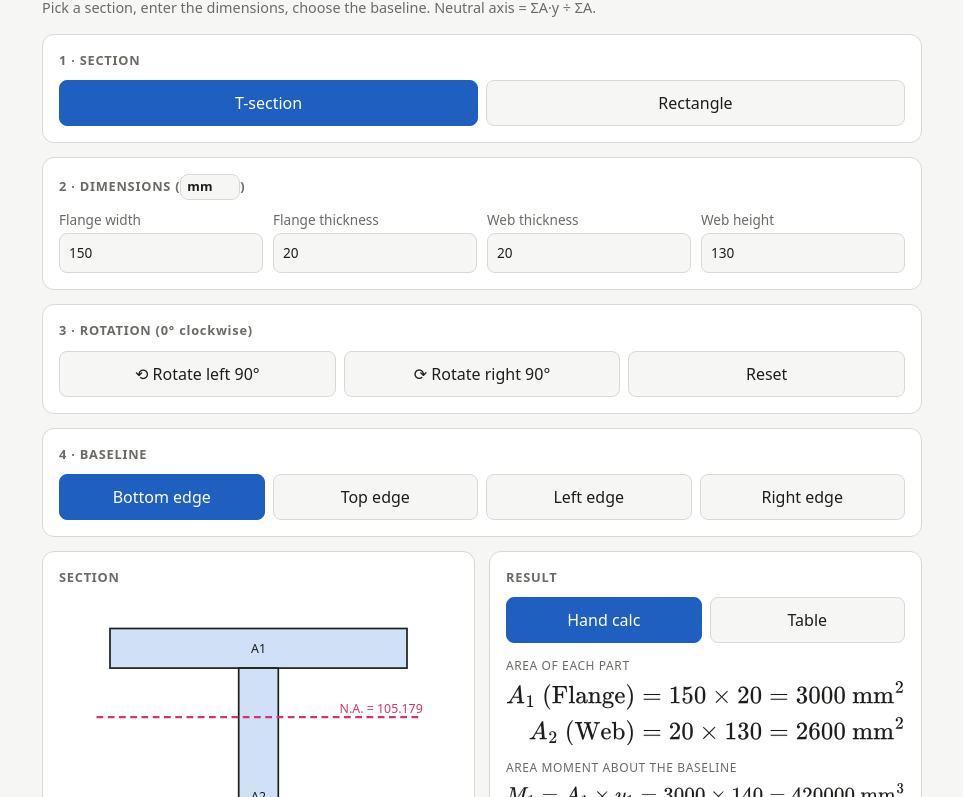
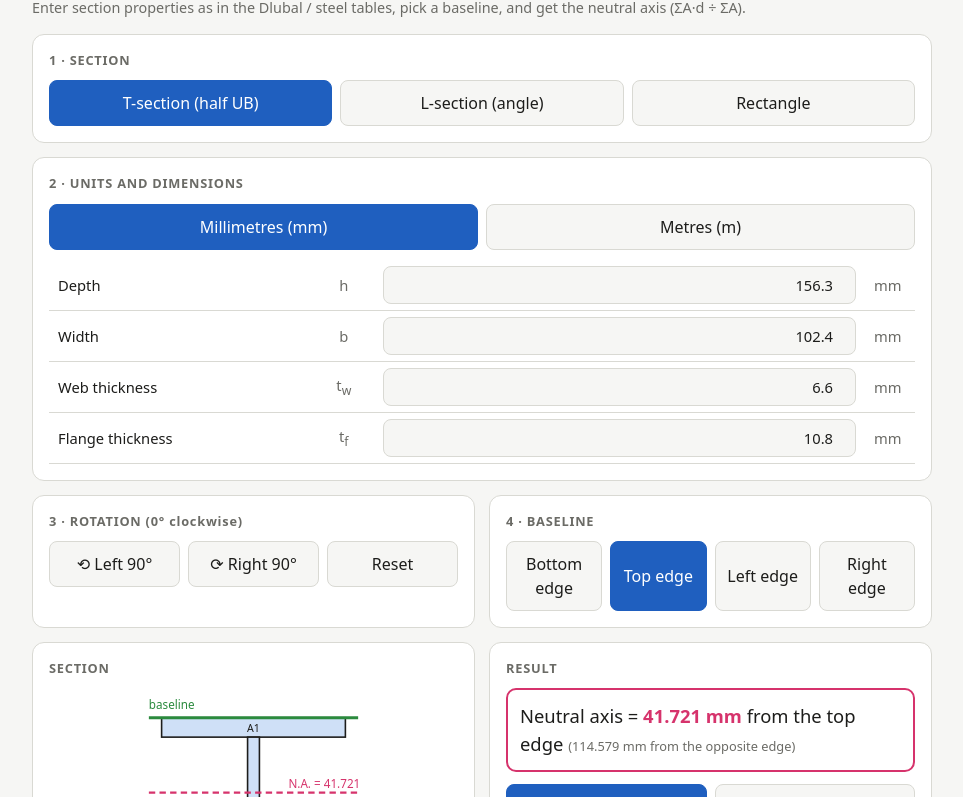
Before and after one commit to iceteawater476/neutralityjatidhongshokore, a plain HTML site: page index.html in a window 1280 px wide. Shown: the part 57-854 px from the top of the page, without its empty margins (158-1121 px from the left). Drawn offline with nearby package versions, Linux system fonts and the light colour scheme.

Commit message:
Update index.html

```diff
--- a/index.html
+++ b/index.html
@@ -1,7 +1,5 @@
 <!DOCTYPE html>
-<html lang="en">
-<head>
-<meta charset="utf-8">
+<html lang="en"><head><meta charset="utf-8">
 <meta name="viewport" content="width=device-width, initial-scale=1, viewport-fit=cover">
 <title>Neutral Axis Calculator</title>
 <style>
@@ -10,168 +8,113 @@
 :root[data-theme="dark"]{--bg:#161616;--card:#222;--tx:#eee;--mut:#9a9a94;--bd:#3a3a36;--ac:#6ea8ff;--na:#ff6b9a;--fill:#2b4468;--bl:#5fd07a;color-scheme:dark}
 *{box-sizing:border-box}
 body{margin:0;background:var(--bg);color:var(--tx);font:16px/1.5 system-ui,-apple-system,"Segoe UI",sans-serif;padding:16px}
-main{max-width:880px;margin:0 auto}
-h1{font-size:1.4rem;margin:0 0 4px}
-.sub{color:var(--mut);margin:0 0 16px;font-size:.9rem}
+main{max-width:900px;margin:0 auto}
+h1{font-size:1.4rem;margin:0 0 4px}.sub{color:var(--mut);margin:0 0 16px;font-size:.9rem}
 .card{background:var(--card);border:1px solid var(--bd);border-radius:12px;padding:16px;margin-bottom:14px}
 .card h2{font-size:.8rem;text-transform:uppercase;letter-spacing:.06em;color:var(--mut);margin:0 0 10px}
 .seg{display:flex;flex-wrap:wrap;gap:8px}
 .seg button{flex:1 1 90px;padding:10px;border:1px solid var(--bd);background:var(--bg);color:var(--tx);border-radius:8px;font:inherit;cursor:pointer}
 .seg button.on{border-color:var(--ac);background:var(--ac);color:#fff}
-.grid{display:grid;grid-template-columns:repeat(auto-fit,minmax(150px,1fr));gap:10px}
-label{font-size:.85rem;color:var(--mut);display:block}
-input{width:100%;padding:9px;margin-top:3px;border:1px solid var(--bd);border-radius:8px;background:var(--bg);color:var(--tx);font:inherit}
-.two{display:grid;grid-template-columns:1fr 1fr;gap:14px}
-@media(max-width:700px){.two{grid-template-columns:1fr}}
+table{border-collapse:collapse;width:100%;font-size:.92rem}
+th,td{border:1px solid var(--bd);padding:6px 9px;text-align:right}
+th:first-child,td:first-child{text-align:left}th{background:var(--bg)}
+.dim td{border:0;border-bottom:1px solid var(--bd)}.dim td:nth-child(2){color:var(--mut);text-align:center;width:60px}.dim td:last-child{color:var(--mut);text-align:left;width:50px}
+.dim input{width:100%;padding:7px;border:1px solid var(--bd);border-radius:8px;background:var(--bg);color:var(--tx);font:inherit;text-align:right}
+.two{display:grid;grid-template-columns:1fr 1fr;gap:14px}@media(max-width:760px){.two{grid-template-columns:1fr}}
 .scroll{overflow-x:auto}
-table{border-collapse:collapse;width:100%;font-size:.92rem}
-th,td{border:1px solid var(--bd);padding:7px 9px;text-align:right}
-th:first-child,td:first-child{text-align:left}
-th{background:var(--bg)}
-.res{font-size:1.15rem;margin-top:12px;padding:12px;border:2px solid var(--na);border-radius:10px}
-.res b{color:var(--na)}
-.work{color:var(--mut);font-size:.9rem;margin-top:6px}
-svg{width:100%;height:auto;max-height:360px}
-#hand div{margin:4px 0}
+.res{font-size:1.15rem;margin-bottom:12px;padding:12px;border:2px solid var(--na);border-radius:10px}.res b{color:var(--na)}
+.hl{font-size:.75rem;text-transform:uppercase;letter-spacing:.05em;color:var(--mut);margin-top:12px}
 #hand mjx-container{margin:6px 0!important;max-width:100%;overflow-x:auto;overflow-y:hidden}
-.hl{font-size:.75rem;text-transform:uppercase;letter-spacing:.05em;color:var(--mut);margin-top:14px!important}
-.fin{color:var(--na);font-size:1.3rem}
-.sm{color:var(--mut);font-size:.85rem;margin-top:8px!important}
-</style>
-</head>
-<body>
-<main>
+svg{width:100%;height:auto;max-height:340px}.note{color:var(--mut);font-size:.8rem;margin-top:6px}
+</style></head><body><main>
 <h1>Neutral Axis Calculator</h1>
-<p class="sub">Pick a section, enter the dimensions, choose the baseline. Neutral axis = ΣA·y ÷ ΣA.</p>
-
+<p class="sub">Enter section properties as in the Dlubal / steel tables, pick a baseline, and get the neutral axis (ΣA·d ÷ ΣA).</p>
 <div class="card"><h2>1 · Section</h2><div class="seg" id="shapes"></div></div>
-<div class="card"><h2>2 · Dimensions <span style="text-transform:none">(<input id="unit" value="mm" style="width:60px;display:inline;padding:2px 6px;margin:0">)</span></h2><div class="grid" id="inputs"></div></div>
-<div class="card"><h2>3 · Rotation <span id="ang" style="text-transform:none"></span></h2><div class="seg"><button onclick="spin(-1)">⟲ Rotate left 90°</button><button onclick="spin(1)">⟳ Rotate right 90°</button><button onclick="rot=0;calc()">Reset</button></div></div>
+<div class="card"><h2>2 · Units and dimensions</h2><div class="seg" id="units" style="margin-bottom:10px"></div><table class="dim" id="dims"></table></div>
+<div class="two">
+<div class="card"><h2>3 · Rotation <span id="ang" style="text-transform:none"></span></h2><div class="seg"><button onclick="spin(-1)">⟲ Left 90°</button><button onclick="spin(1)">⟳ Right 90°</button><button onclick="rot=0;calc()">Reset</button></div></div>
 <div class="card"><h2>4 · Baseline</h2><div class="seg" id="bases"></div></div>
-
+</div>
 <div class="two">
-  <div class="card"><h2>Section</h2><svg id="svg" viewBox="0 0 320 320"></svg></div>
-  <div class="card"><h2>Result</h2>
-    <div class="seg" style="margin-bottom:10px"><button id="fHand" onclick="setFmt('hand')">Hand calc</button><button id="fTable" onclick="setFmt('table')">Table</button></div>
-    <div id="hand"></div>
-    <div class="scroll" id="tblw"><table id="tbl"></table></div>
-    <div class="res" id="res"></div>
-    <div class="work" id="work"></div>
-  </div>
+<div class="card"><h2>Section</h2><svg id="svg" viewBox="0 0 320 320"></svg><div class="note">Toe radii (L-section) are included in the calculation and shown as dots, not drawn.</div></div>
+<div class="card"><h2>Result</h2><div class="res" id="res"></div>
+<div class="seg" style="margin-bottom:8px"><button id="fHand" onclick="setFmt('hand')">Hand calc</button><button id="fTable" onclick="setFmt('table')">Table</button></div>
+<div id="hand"></div><div class="scroll" id="tblw"><table id="tbl"></table></div></div>
 </div>
 </main>
 <script>window.MathJax={startup:{typeset:false},svg:{fontCache:'none'}};</script>
 <script async src="https://cdn.jsdelivr.net/npm/mathjax@3.2.2/es5/tex-svg.js" onload="MathJax.startup.promise.then(function(){calc()})"></script>
 <script>
+var K=1-Math.PI/4,C=(10-3*Math.PI)/(3*(4-Math.PI));
+function rect(n,x,y,w,h,dv){return {n:n,A:w*h,cx:x+w/2,cy:y+h/2,rx:x,ry:y,rw:w,rh:h,dv:dv}}
+function sp(n,cnt,r,sg,cx,cy){return {n:n,A:sg*cnt*K*r*r,cx:cx,cy:cy,r:r,cnt:cnt,sg:sg}}
 var SHAPES={
- T:{label:"T-section",f:[["bf","Flange width",150],["tf","Flange thickness",20],["tw","Web thickness",20],["hw","Web height",130]],
-   r:function(v){return [{n:"Flange",x:0,y:v.hw,w:v.bf,h:v.tf},{n:"Web",x:(v.bf-v.tw)/2,y:0,w:v.tw,h:v.hw}]}},
- R:{label:"Rectangle",f:[["b","Width",50],["h","Height",330]],
-   r:function(v){return [{n:"Rectangle",x:0,y:0,w:v.b,h:v.h}]}}
+ T:{label:"T-section (half UB)",f:[["h","Depth","h",156.3],["b","Width","b",102.4],["tw","Web thickness","t<sub>w</sub>",6.6],["tf","Flange thickness","t<sub>f</sub>",10.8]],
+  parts:function(v){var hw=v.h-v.tf;return [rect("Flange",0,hw,v.b,v.tf),rect("Web",(v.b-v.tw)/2,0,v.tw,hw,"h_w = h - t_f = "+fmt(v.h)+" - "+fmt(v.tf)+" = "+fmt(hw))]}},
+ L:{label:"L-section (angle)",f:[["h","Depth","h",100],["b","Width","b",65],["t","Thickness","t",8],["r2","Toe radius","r<sub>2</sub>",5]],
+  parts:function(v){return [rect("Vertical leg",0,0,v.t,v.h),rect("Horizontal leg",v.t,0,v.b-v.t,v.t,"w_2 = b - t = "+fmt(v.b)+" - "+fmt(v.t)+" = "+fmt(v.b-v.t)),sp("Toe (vertical leg)",1,v.r2,-1,v.t-C*v.r2,v.h-C*v.r2),sp("Toe (horizontal leg)",1,v.r2,-1,v.b-C*v.r2,v.t-C*v.r2)]}},
+ R:{label:"Rectangle",f:[["b","Width","b",50],["h","Depth","h",330]],parts:function(v){return [rect("Rectangle",0,0,v.b,v.h)]}}
 };
 var BASES={bottom:"Bottom edge",top:"Top edge",left:"Left edge",right:"Right edge"};
-var shape="T",base="bottom",rot=0,vals={};
-var fmtMode="hand";
+var shape="T",base="top",rot=0,unit="mm",fmtMode="hand",vals={};
+for(var k in SHAPES){vals[k]={};SHAPES[k].f.forEach(function(f){vals[k][f[0]]=f[3]})}
+var $=function(i){return document.getElementById(i)};
+function fmt(n){var d=unit==="m"?5:3,p=Math.pow(10,d);return String(Math.round(n*p)/p)}
+function spin(d){rot=(rot+d+4)%4;calc()}
 function setFmt(m){fmtMode=m;calc()}
-function applyFmt(){var h=fmtMode==="hand";$("hand").style.display=h?"":"none";$("tblw").style.display=h?"none":"";$("res").style.display=h?"none":"";$("work").style.display=h?"none":"";$("fHand").className=h?"on":"";$("fTable").className=h?"":"on"}
-function spin(d){rot=(rot+d+4)%4;calc()}
-function rotate(rs,k){for(var i=0;i<k;i++){var W=0;rs.forEach(function(r){W=Math.max(W,r.x+r.w)});rs=rs.map(function(r){return {n:r.n,x:r.y,y:W-r.x-r.w,w:r.h,h:r.w}})}return rs}
-for(var k in SHAPES){vals[k]={};SHAPES[k].f.forEach(function(f){vals[k][f[0]]=f[2]})}
-var $=function(i){return document.getElementById(i)};
-function fmt(n){return (Math.round(n*1000)/1000).toString()}
-
-function buildButtons(id,obj,get,set){
-  var el=$(id);el.innerHTML="";
-  Object.keys(obj).forEach(function(k){
-    var b=document.createElement("button");
-    b.textContent=typeof obj[k]==="string"?obj[k]:obj[k].label;
-    if(get()===k)b.className="on";
-    b.onclick=function(){set(k);render()};
-    el.appendChild(b);
-  });
+function btns(id,obj,get,set){var el=$(id);el.innerHTML="";Object.keys(obj).forEach(function(k){var b=document.createElement("button");b.textContent=typeof obj[k]==="string"?obj[k]:obj[k].label;if(get()===k)b.className="on";b.onclick=function(){set(k);render()};el.appendChild(b)})}
+function setUnit(u){if(u===unit)return;var f=u==="m"?0.001:1000;for(var s in vals)for(var k in vals[s])vals[s][k]=Math.round(vals[s][k]*f*1e9)/1e9;unit=u}
+function render(){
+ btns("shapes",SHAPES,function(){return shape},function(k){shape=k});
+ btns("units",{mm:"Millimetres (mm)",m:"Metres (m)"},function(){return unit},setUnit);
+ btns("bases",BASES,function(){return base},function(k){base=k});
+ var t=$("dims");t.innerHTML="";
+ SHAPES[shape].f.forEach(function(f){var tr=document.createElement("tr");
+  tr.innerHTML="<td>"+f[1]+"</td><td>"+f[2]+"</td><td><input type=number min=0 step=any inputmode=decimal></td><td>"+unit+"</td>";
+  var i=tr.querySelector("input");i.value=vals[shape][f[0]];i.oninput=function(){vals[shape][f[0]]=parseFloat(i.value)||0;calc()};t.appendChild(tr)});
+ calc();
 }
-function buildInputs(){
-  var el=$("inputs");el.innerHTML="";
-  SHAPES[shape].f.forEach(function(f){
-    var l=document.createElement("label");l.textContent=f[1];
-    var i=document.createElement("input");i.type="number";i.min="0";i.step="any";i.inputMode="decimal";
-    i.value=vals[shape][f[0]];
-    i.oninput=function(){vals[shape][f[0]]=parseFloat(i.value)||0;calc()};
-    l.appendChild(i);el.appendChild(l);
-  });
+function rot90(ps,W,H){return {W:H,H:W,ps:ps.map(function(p){var q=Object.assign({},p);q.cx=p.cy;q.cy=W-p.cx;if(p.rw!==undefined){q.rx=p.ry;q.ry=W-p.rx-p.rw;q.rw=p.rh;q.rh=p.rw}return q})}}
+function tn(x){return x<0?"("+fmt(x)+")":fmt(x)}
+function calc(){
+ var v=vals[shape],ps=SHAPES[shape].parts(v).filter(function(p){return p.A!==0}),W=v.b,H=v.h;
+ for(var i=0;i<rot;i++){var r=rot90(ps,W,H);ps=r.ps;W=r.W;H=r.H}
+ $("ang").textContent="("+rot*90+"° clockwise)";
+ var vert=(base==="bottom"||base==="top"),ax=vert?"y":"x",sA=0,sM=0,rows="";
+ ps.forEach(function(p){var c=vert?p.cy:p.cx;p.d=base==="bottom"||base==="left"?c:(vert?H:W)-c;p.M=p.A*p.d;sA+=p.A;sM+=p.M;
+  rows+="<tr><td>"+p.n+"</td><td>"+fmt(p.A)+"</td><td>"+fmt(p.d)+"</td><td>"+fmt(p.M)+"</td></tr>"});
+ $("tbl").innerHTML="<tr><th>Part</th><th>A ("+unit+"²)</th><th>"+ax+" ("+unit+")</th><th>A·"+ax+" ("+unit+"³)</th></tr>"+rows+"<tr><th>Σ</th><th>"+fmt(sA)+"</th><th></th><th>"+fmt(sM)+"</th></tr>";
+ var h=fmtMode==="hand";$("hand").style.display=h?"":"none";$("tblw").style.display=h?"none":"";$("fHand").className=h?"on":"";$("fTable").className=h?"":"on";
+ if(sA<=0){$("res").textContent="Enter dimensions greater than 0.";$("hand").textContent="";draw(ps,W,H,0);return}
+ var N=sM/sA,tot=vert?H:W;
+ $("res").innerHTML="Neutral axis = <b>"+fmt(N)+" "+unit+"</b> from the "+BASES[base].toLowerCase()+" <span class=note>("+fmt(tot-N)+" "+unit+" from the opposite edge)</span>";
+ var B=String.fromCharCode(92),U=B+"text{"+unit+"}",tm=" "+B+"times ",nl=" "+B+B+" ",o=B+"["+B+"begin{aligned}",c=B+"end{aligned}"+B+"]";
+ var t1=ps.map(function(p,i){var f=p.rw!==undefined?fmt(p.rw)+tm+fmt(p.rh):(p.sg<0?"-":"")+(p.cnt>1?p.cnt+tm:"")+"(1-"+B+"pi/4)"+tm+fmt(p.r)+"^{2}";
+  return "A_{"+(i+1)+"}"+B+" ("+B+"text{"+p.n+"}) &= "+f+" = "+fmt(p.A)+B+" "+U+"^{2}"}).join(nl)+nl+B+"Sigma A &= "+ps.map(function(p,i){return "A_{"+(i+1)+"}"}).join("+")+" = "+ps.map(function(p){return tn(p.A)}).join(" + ")+" = "+fmt(sA)+B+" "+U+"^{2}"+(unit==="mm"?" = "+fmt(sA/100)+B+" "+B+"text{cm}^{2}":"");
+ var t2=ps.map(function(p,i){var n=i+1;return "M_{"+n+"} &= A_{"+n+"}"+tm+ax+"_{"+n+"} = "+tn(p.A)+tm+fmt(p.d)+" = "+tn(p.M)+B+" "+U+"^{3}"}).join(nl);
+ var dvs=ps.filter(function(p){return p.dv}).map(function(p){return p.dv});var lM=ps.map(function(p,i){return "M_{"+(i+1)+"}"}).join("+"),lA=ps.map(function(p,i){return "A_{"+(i+1)+"}"}).join("+");
+ var t3=B+"text{NA} &= "+B+"dfrac{"+lM+"}{"+lA+"}"+nl+"&= "+B+"dfrac{"+ps.map(function(p){return tn(p.M)}).join("+")+"}{"+ps.map(function(p){return tn(p.A)}).join("+")+"}"+nl+"&= "+B+"boxed{"+fmt(N)+B+" "+U+"}";
+ $("hand").innerHTML=(dvs.length?"<div class=hl>Divide the section into parts</div>"+o+dvs.join(nl)+c:"")+"<div class=hl>Area of each part and total area</div>"+o+t1+c+"<div class=hl>Area moment about the baseline</div>"+o+t2+c+"<div class=hl>Neutral axis from the "+BASES[base].toLowerCase()+"</div>"+o+t3+c;
+ if(window.MathJax&&MathJax.typesetPromise)MathJax.typesetPromise([$("hand")]);
+ draw(ps,W,H,N);
 }
-function render(){
-  buildButtons("shapes",SHAPES,function(){return shape},function(k){shape=k});
-  buildButtons("bases",BASES,function(){return base},function(k){base=k});
-  buildInputs();calc();
+function draw(ps,W,H,N){
+ var vert=(base==="bottom"||base==="top"),P=28,S=Math.min((320-2*P)/(W||1),(320-2*P)/(H||1)),ox=(320-W*S)/2,oy=(320-H*S)/2;
+ var X=function(x){return ox+x*S},Y=function(y){return oy+(H-y)*S},g="";
+ ps.forEach(function(p,i){
+  if(p.rw!==undefined)g+='<rect x="'+X(p.rx)+'" y="'+Y(p.ry+p.rh)+'" width="'+p.rw*S+'" height="'+p.rh*S+'" fill="var(--fill)" stroke="var(--tx)" stroke-width="1.5"/>';
+  else g+='<circle cx="'+X(p.cx)+'" cy="'+Y(p.cy)+'" r="3" fill="'+(p.sg<0?"var(--na)":"var(--tx)")+'"/>';
+  g+='<text x="'+X(p.cx)+'" y="'+(Y(p.cy)+(p.rw!==undefined?4:-6))+'" font-size="10" text-anchor="middle" fill="var(--tx)">A'+(i+1)+'</text>'});
+ var bl,na,lb;
+ if(vert){var by=base==="bottom"?Y(0):Y(H),ny=base==="bottom"?Y(N):Y(H-N);
+  bl='<line x1="'+(ox-12)+'" x2="'+(ox+W*S+12)+'" y1="'+by+'" y2="'+by+'" stroke="var(--bl)" stroke-width="3"/>';
+  na='<line x1="'+(ox-12)+'" x2="'+(ox+W*S+12)+'" y1="'+ny+'" y2="'+ny+'" stroke="var(--na)" stroke-width="2" stroke-dasharray="6 4"/>';
+  lb='<text x="'+(ox+W*S+14)+'" y="'+(ny-4)+'" font-size="11" fill="var(--na)" text-anchor="end">N.A. = '+fmt(N)+'</text><text x="'+(ox-12)+'" y="'+(base==="bottom"?by+16:by-8)+'" font-size="11" fill="var(--bl)">baseline</text>'}
+ else{var bx=base==="left"?X(0):X(W),nx=base==="left"?X(N):X(W-N);
+  bl='<line y1="'+(oy-12)+'" y2="'+(oy+H*S+12)+'" x1="'+bx+'" x2="'+bx+'" stroke="var(--bl)" stroke-width="3"/>';
+  na='<line y1="'+(oy-12)+'" y2="'+(oy+H*S+12)+'" x1="'+nx+'" x2="'+nx+'" stroke="var(--na)" stroke-width="2" stroke-dasharray="6 4"/>';
+  lb='<text x="'+(nx+4)+'" y="'+(oy-16)+'" font-size="11" fill="var(--na)">N.A. = '+fmt(N)+'</text><text x="'+bx+'" y="'+(oy+H*S+26)+'" font-size="11" fill="var(--bl)" text-anchor="'+(base==="left"?"start":"end")+'">baseline</text>'}
+ $("svg").innerHTML=g+bl+na+lb;
 }
-function calc(){
-  var u=$("unit").value||"";
-  var rs=rotate(SHAPES[shape].r(vals[shape]),rot);
-  $("ang").textContent="("+rot*90+"° clockwise)";
-  var W=0,H=0;rs.forEach(function(r){W=Math.max(W,r.x+r.w);H=Math.max(H,r.y+r.h)});
-  var vert=(base==="bottom"||base==="top");
-  var sumA=0,sumAd=0,rows="";
-  rs.forEach(function(r){
-    r.A=r.w*r.h;
-    var c=vert?r.y+r.h/2:r.x+r.w/2;
-    r.d=base==="bottom"?c:base==="top"?H-c:base==="left"?c:W-c;
-    r.Ad=r.A*r.d;sumA+=r.A;sumAd+=r.Ad;
-    rows+="<tr><td>"+r.n+"</td><td>"+fmt(r.A)+"</td><td>"+fmt(r.d)+"</td><td>"+fmt(r.Ad)+"</td></tr>";
-  });
-  $("tbl").innerHTML="<tr><th>Part</th><th>A ("+u+"²)</th><th>"+(vert?"y":"x")+" ("+u+")</th><th>A·"+(vert?"y":"x")+"</th></tr>"+rows+
-    "<tr><th>Σ</th><th>"+fmt(sumA)+"</th><th></th><th>"+fmt(sumAd)+"</th></tr>";
-  if(!sumA){applyFmt();$("hand").textContent="Enter dimensions greater than 0.";$("res").textContent="Enter dimensions greater than 0.";$("work").textContent="";draw(rs,W,H,0);return}
-  var N=sumAd/sumA,tot=vert?H:W;
-  var ax=vert?"y":"x",hs="<div class=hl>Area of each part</div>",ms="<div class=hl>Area moment about the baseline</div>",pa=[],pm=[];
-  rs.forEach(function(r,i){var n=i+1;
-    hs+="<div>A<sub>"+n+"</sub> ("+r.n+") = "+fmt(r.w)+" × "+fmt(r.h)+" = <b>"+fmt(r.A)+" "+u+"²</b></div>";
-    ms+="<div>M<sub>"+n+"</sub> = A<sub>"+n+"</sub> × "+ax+"<sub>"+n+"</sub> = "+fmt(r.A)+" × "+fmt(r.d)+" = <b>"+fmt(r.Ad)+" "+u+"³</b></div>";
-    pa.push(fmt(r.A));pm.push(fmt(r.Ad))});
-  var ml=rs.map(function(r,i){return "M<sub>"+(i+1)+"</sub>"}).join(" + "),al=rs.map(function(r,i){return "A<sub>"+(i+1)+"</sub>"}).join(" + ");
-  var B=String.fromCharCode(92),tu=u.replace(/[^A-Za-z0-9 .µ°-]/g,""),U=tu?B+" "+B+"text{"+tu+"}":"",U2=tu?U+"^{2}":"",U3=tu?U+"^{3}":"";
-  var tm=" "+B+"times ",nl=" "+B+B+" ",o=B+"["+B+"begin{aligned}",c=B+"end{aligned}"+B+"]";
-  var t1=rs.map(function(r,i){return "A_{"+(i+1)+"}"+B+" ("+B+"text{"+r.n+"}) &= "+fmt(r.w)+tm+fmt(r.h)+" = "+fmt(r.A)+U2}).join(nl);
-  var t2=rs.map(function(r,i){var n=i+1;return "M_{"+n+"} &= A_{"+n+"}"+tm+ax+"_{"+n+"} = "+fmt(r.A)+tm+fmt(r.d)+" = "+fmt(r.Ad)+U3}).join(nl);
-  var sM=rs.map(function(r,i){return "M_{"+(i+1)+"}"}).join("+"),sA=rs.map(function(r,i){return "A_{"+(i+1)+"}"}).join("+");
-  var t3=B+"text{NA} &= "+B+"dfrac{"+sM+"}{"+sA+"}"+nl+"&= "+B+"dfrac{"+pm.join("+")+"}{"+pa.join("+")+"}"+nl+"&= "+B+"boxed{"+fmt(N)+U+"}";
-  $("hand").innerHTML="<div class=hl>Area of each part</div>"+o+t1+c+"<div class=hl>Area moment about the baseline</div>"+o+t2+c+"<div class=hl>Neutral axis from the "+BASES[base].toLowerCase()+"</div>"+o+t3+c+"<div class=sm>From the opposite edge: "+fmt(tot-N)+" "+u+"</div>";
-  if(window.MathJax&&MathJax.typesetPromise)MathJax.typesetPromise([$("hand")]);
-  var oldHtml=hs+ms+"<div class=hl>Neutral axis</div><div>NA = ("+ml+") / ("+al+")</div><div>= ("+pm.join(" + ")+") / ("+pa.join(" + ")+")</div><div>= <b class=fin>"+fmt(N)+" "+u+"</b> from the "+BASES[base].toLowerCase()+"</div><div class=sm>From the opposite edge: "+fmt(tot-N)+" "+u+"</div>";
-  applyFmt();
-  var sym=vert?"ȳ":"x̄";
-  $("res").innerHTML=sym+" = <b>"+fmt(N)+" "+u+"</b> from the "+BASES[base].toLowerCase();
-  $("work").textContent=sym+" = ΣA·"+(vert?"y":"x")+" / ΣA = "+fmt(sumAd)+" / "+fmt(sumA)+" = "+fmt(N)+" "+u+
-    "  ·  from the opposite edge: "+fmt(tot-N)+" "+u;
-  draw(rs,W,H,N);
-}
-function draw(rs,W,H,N){
-  var vert=(base==="bottom"||base==="top");
-  var P=28,S=Math.min((320-2*P)/(W||1),(320-2*P)/(H||1));
-  var ox=(320-W*S)/2,oy=(320-H*S)/2;
-  var X=function(x){return ox+x*S},Y=function(y){return oy+(H-y)*S};
-  var g="";
-  rs.forEach(function(r,i){g+='<rect x="'+X(r.x)+'" y="'+Y(r.y+r.h)+'" width="'+r.w*S+'" height="'+r.h*S+'" fill="var(--fill)" stroke="var(--tx)" stroke-width="1.5"/>';g+='<text x="'+X(r.x+r.w/2)+'" y="'+(Y(r.y+r.h/2)+4)+'" font-size="11" text-anchor="middle" fill="var(--tx)">A'+(i+1)+'</text>'});
-  var bl,na,lbl;
-  if(vert){
-    var by=base==="bottom"?Y(0):Y(H);
-    var ny=base==="bottom"?Y(N):Y(H-N);
-    bl='<line x1="'+(ox-12)+'" x2="'+(ox+W*S+12)+'" y1="'+by+'" y2="'+by+'" stroke="var(--bl)" stroke-width="3"/>';
-    na='<line x1="'+(ox-12)+'" x2="'+(ox+W*S+12)+'" y1="'+ny+'" y2="'+ny+'" stroke="var(--na)" stroke-width="2" stroke-dasharray="6 4"/>';
-    lbl='<text x="'+(ox+W*S+14)+'" y="'+(ny-4)+'" font-size="11" fill="var(--na)" text-anchor="end">N.A. = '+fmt(N)+'</text>'+
-        '<text x="'+(ox-12)+'" y="'+(base==="bottom"?by+16:by-8)+'" font-size="11" fill="var(--bl)">baseline</text>';
-  }else{
-    var bx=base==="left"?X(0):X(W);
-    var nx=base==="left"?X(N):X(W-N);
-    bl='<line y1="'+(oy-12)+'" y2="'+(oy+H*S+12)+'" x1="'+bx+'" x2="'+bx+'" stroke="var(--bl)" stroke-width="3"/>';
-    na='<line y1="'+(oy-12)+'" y2="'+(oy+H*S+12)+'" x1="'+nx+'" x2="'+nx+'" stroke="var(--na)" stroke-width="2" stroke-dasharray="6 4"/>';
-    lbl='<text x="'+(nx+4)+'" y="'+(oy-16)+'" font-size="11" fill="var(--na)">N.A. = '+fmt(N)+'</text>'+
-        '<text x="'+bx+'" y="'+(oy+H*S+26)+'" font-size="11" fill="var(--bl)" text-anchor="'+(base==="left"?"start":"end")+'">baseline</text>';
-  }
-  $("svg").innerHTML=g+bl+na+lbl;
-}
-$("unit").oninput=calc;
 render();
-</script>
-</body>
-</html>
+</script></body></html>
```
